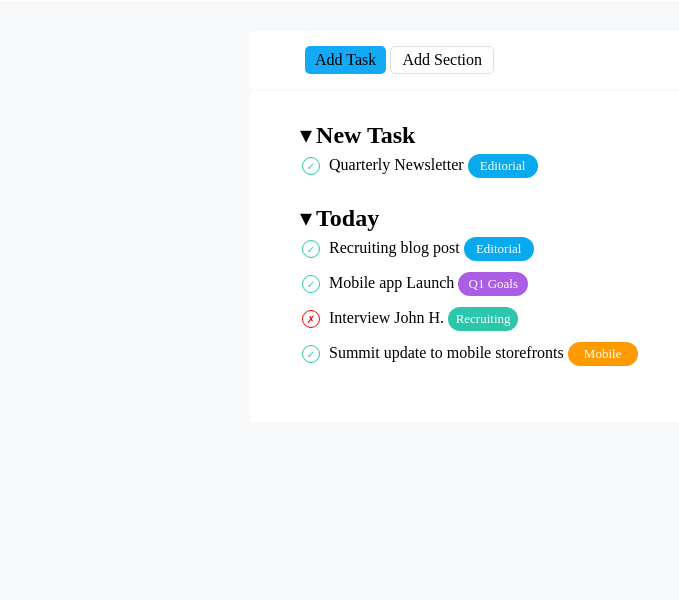
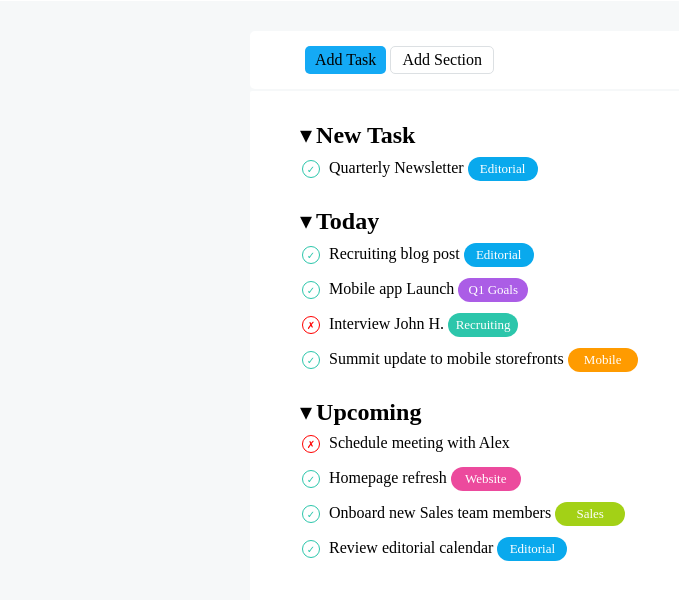
Before and after one commit to ErikaPezzini/html-css-toboolist, a plain HTML site: page index.html in a window 1280 px wide. Shown: the part 76-676 px from the top of the page, without its empty margins (0-679 px from the left). Drawn offline with Linux system fonts and the light colour scheme.

Commit message:
feat: Added Upcoming Section

```diff
--- a/css/style.css
+++ b/css/style.css
@@ -77,10 +77,19 @@ background-color: #FFFFFF;
     background-color: #FF9B00;
 }
 
+/*Upcoming Section*/
+#pink-tag {
+    background-color: #EC4A9D;
+}
+
+#green-yellow-tag {
+    background-color: #A3D116;
+}
+
 /* For all section */
 h2 {
     display: inline-block;
-    padding-bottom: 5px;
+    padding-bottom: 8px;
 }
 
 .arrow-size {
--- a/index.html
+++ b/index.html
@@ -55,6 +55,30 @@
                     <span id="orange-tag" class="tags">Mobile</span>
                 </div>
             </section>
+            <!--Upcoming-->
+            <section>
+                <span class="arrow-size">&#9662;</span>
+                <h2>Upcoming</h2>
+                <div class="sizing">
+                    <span class="cross">&cross;</span>
+                    <p class="text text-space">Schedule meeting with Alex</p>
+                </div>
+                <div class="sizing">
+                    <span class="checkmarks">&checkmark;</span>
+                    <p class="text text-space">Homepage refresh</p>
+                    <span id="pink-tag" class="tags">Website</span>
+                </div>
+                <div class="sizing">
+                    <span class="checkmarks">&checkmark;</span>
+                    <p class="text text-space">Onboard new Sales team members</p>
+                    <span id="green-yellow-tag" class="tags">Sales</span>
+                </div>
+                <div class="sizing">
+                    <span class="checkmarks">&checkmark;</span>
+                    <p class="text text-space">Review editorial calendar</p>
+                    <span class="editorial-tag tags">Editorial</span>
+                </div>
+            </section>
         </div>
     </main>
 </body>
```
